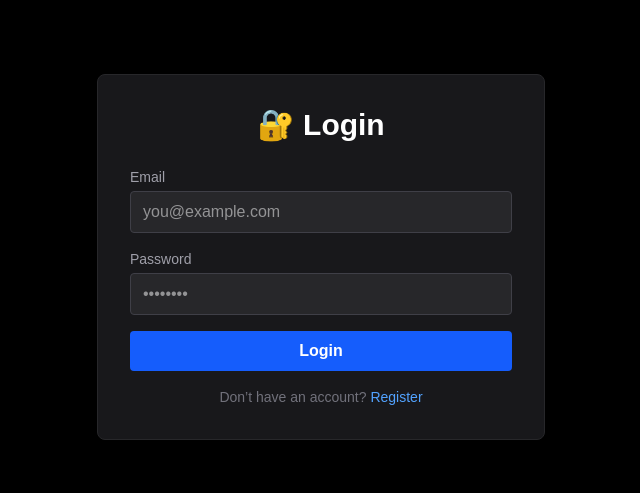
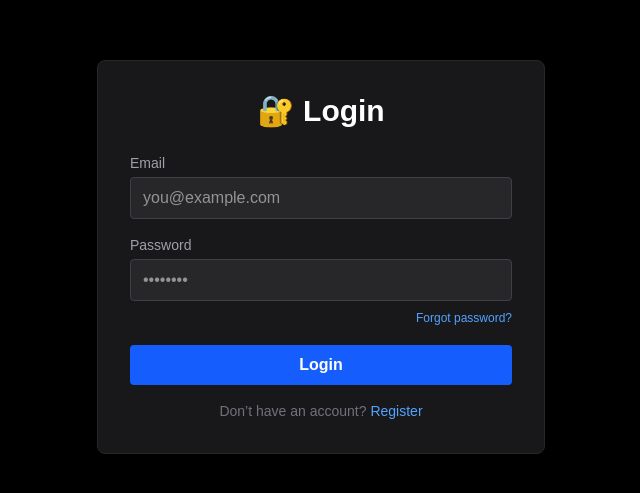
Before and after one commit to Sangam-ghimire/Knowledge-Hub, a Next.js app: page /login in a window 1280 px wide. Shown: the part 143-636 px from the top of the page, without its empty margins (319-959 px from the left). Built offline with nearby package versions, Linux system fonts and the light colour scheme.

Commit message:
chore: forgot password added in ui

```diff
--- a/src/app/login/page.tsx
+++ b/src/app/login/page.tsx
@@ -69,6 +69,14 @@ export default function LoginPage() {
               placeholder="••••••••"
               autoComplete="current-password"
             />
+            <div className="text-right mt-1">
+              <a
+                href="/forgot-password"
+                className="text-xs text-blue-400 hover:underline"
+              >
+                Forgot password?
+              </a>
+            </div>
           </div>
 
           {error && <p className="text-red-500 text-sm text-center">{error}</p>}
```
